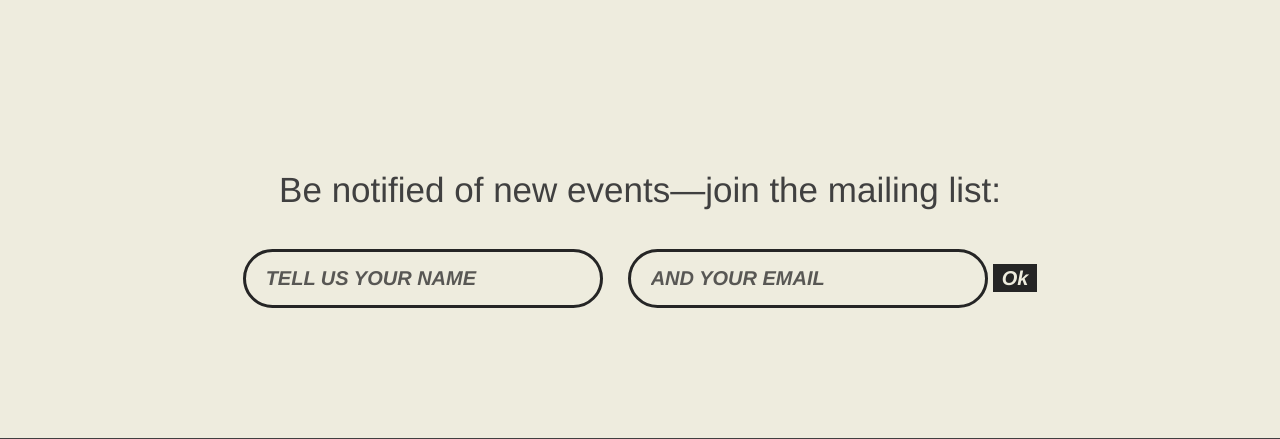
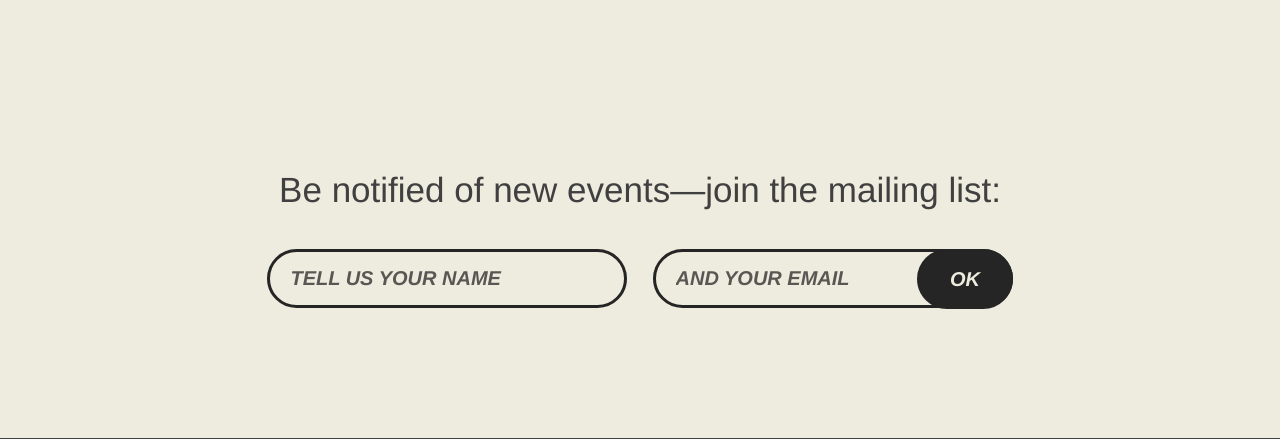
Before and after one commit to cabgfx/forge, a PHP site: page /1 in a window 1280 px wide. Shown: the part 4287-4726 px from the top of the page. Run offline with PHP 8.4, Linux system fonts and the light colour scheme; some libraries are stand-ins or nearby versions.

Commit message:
Fix broken button on /1

```diff
--- a/1.php
+++ b/1.php
@@ -87,7 +87,7 @@
         <input type="text" value="" id="name" name="FNAME" required placeholder="Tell us your name">
         <input type="email" required placeholder="And your email" value="" name="EMAIL" id="email">
 
-         <button class="ladda-button" data-style="zoom-in" type="submit" id="submit" data-spinner-color="#004835">
+         <button class="button ladda-button" data-style="zoom-in" type="submit" id="submit" data-spinner-color="#004835">
            <span class="ladda-label">Ok</span>
          </button>
       </form>
--- a/assets/css/forge.css
+++ b/assets/css/forge.css
@@ -1158,10 +1158,10 @@ h2, h3, h4 {
   .event-1 .signup input.placeholder {
     /* Class added by placeholder jQuery polyfill */
     color: rgba(37, 37, 37, 0.75); }
-.event-1 .signup button {
+.event-1 .signup .button {
   background: #252525;
   color: #eeecde; }
-.event-1 .signup button:hover, .event-1 .signup button:active, .event-1 .signup button:focus {
+.event-1 .signup .button:hover, .event-1 .signup .button:active, .event-1 .signup .button:focus {
   background: transparent;
   color: #252525; }
 .event-1 .contact {
--- a/assets/scss/_event-1.scss
+++ b/assets/scss/_event-1.scss
@@ -46,7 +46,7 @@
       color: $black;
       @include placeholder {color: rgba($black, .75);}
     }
-    button {
+    .button {
       & {background: $black; color: $sand;}
       &:hover, &:active, &:focus {background: transparent; color: $black;}
     }
```
